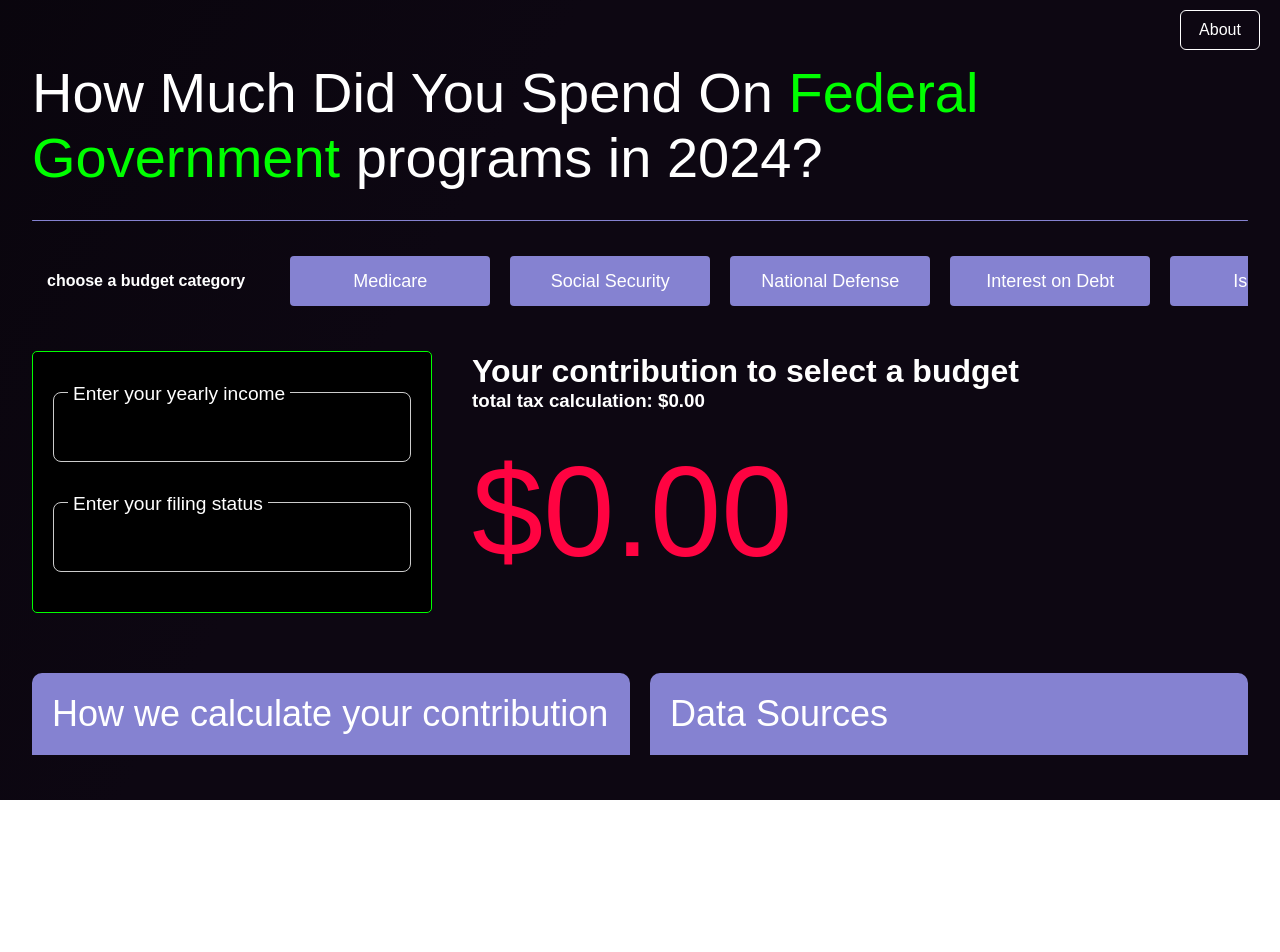
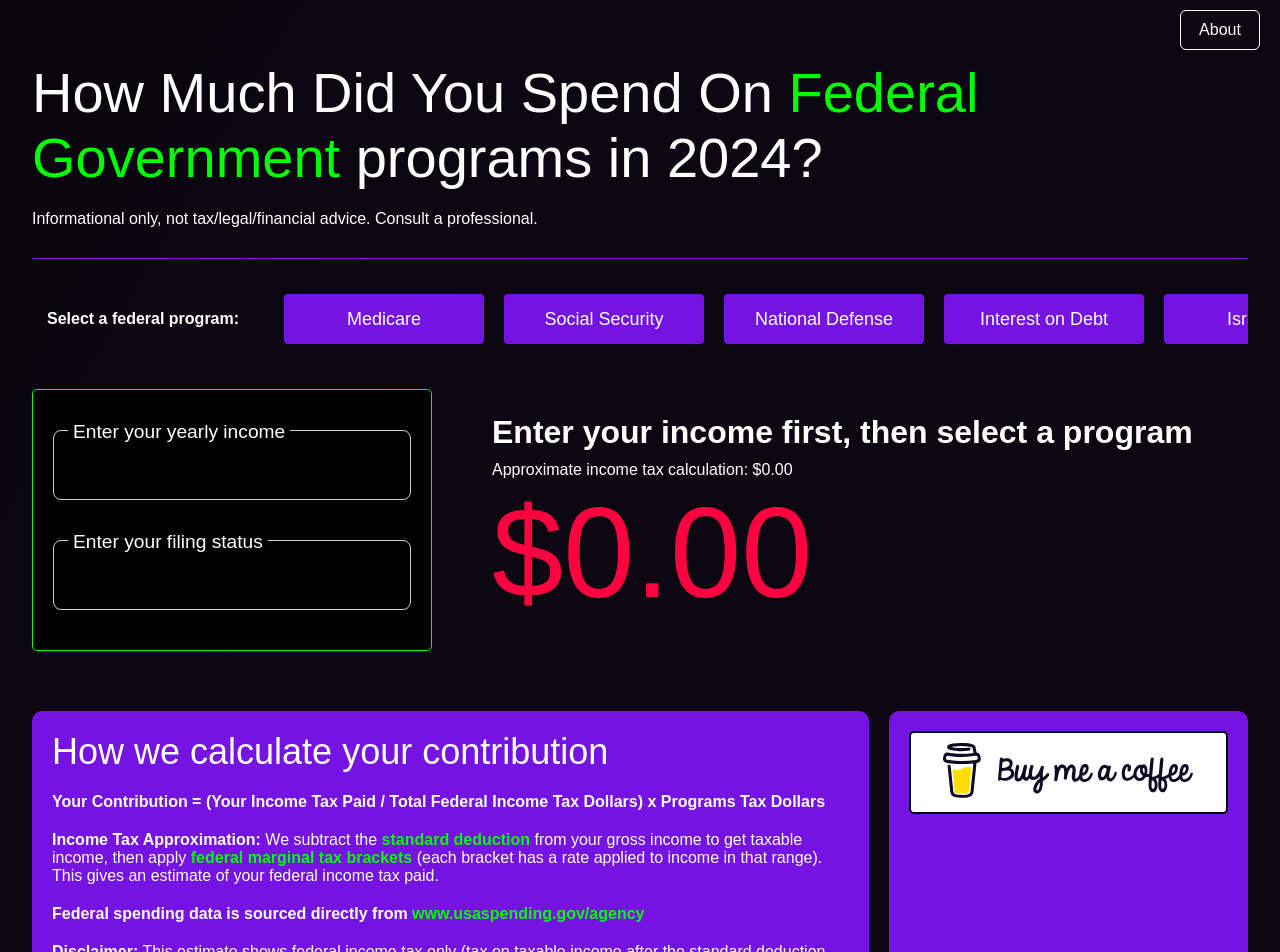
Before and after one commit to GiaredL/howmanytaxes, a Next.js app: page / in a window 1280 px wide. Shown: the top 952 px of the page. Before the commit the page ends 800 px from the top, so only its background shows below. Built offline with nearby package versions, Linux system fonts and the light colour scheme; a web font is replaced by a local one.

Commit message:
added how we calculate contributions and buy me a coffee

```diff
--- a/src/app/components/Calculation.module.scss
+++ b/src/app/components/Calculation.module.scss
@@ -13,15 +13,17 @@
   font-weight: 500;
 
   @media (max-width: 700px) {
-    font-size: 18px;
+    font-size: 24px;
+    margin-bottom: 10px;
   }
 }
 
 .contribution {
-  background-color: #8582d1;
+  background-color: #7513e3;
+
   border-top-right-radius: 10px;
   border-top-left-radius: 10px;
-  width: 50%;
+  width: 70%;
   padding: 20px;
 
   @media (max-width: 700px) {
@@ -31,12 +33,23 @@
 
 .sources {
   background-color: #8582d1;
+  background-color: #7513e3;
   border-top-right-radius: 10px;
   border-top-left-radius: 10px;
-  width: 50%;
+  width: 30%;
   padding: 20px;
 
   @media (max-width: 700px) {
     width: 100%;
   }
 }
+
+.buyCoffee {
+  display: flex;
+  justify-content: center;
+  align-items: center;
+  padding: 10px;
+  border: 2px solid black;
+  border-radius: 5px;
+  background-color: white;
+}
--- a/src/app/components/Calculation.tsx
+++ b/src/app/components/Calculation.tsx
@@ -1,14 +1,62 @@
 import React from 'react'
 import styles from './Calculation.module.scss'
+import Image from 'next/image'
 
 const Calculation = () => {
   return (
     <div className={styles.calcContainer}>
       <div className={styles.contribution}>
         <h2 className={styles.contributionCalc}>How we calculate your contribution</h2>
+        <div className={styles.disclaimer}>
+          <p style={{ fontWeight: '700', marginBottom: '20px', marginTop: '20px' }}>
+            Your Contribution = (Your Income Tax Paid / Total Federal Income Tax Dollars) x Programs Tax Dollars
+          </p>
+          <p style={{ marginBottom: '20px', fontWeight: '500' }}>
+            <span style={{ fontWeight: '600' }}>Income Tax Approximation:</span> We subtract the{' '}
+            <a
+              style={{ color: 'lime', fontWeight: '700' }}
+              href="https://apps.irs.gov/app/vita/content/00/00_13_005.jsp"
+            >
+              standard deduction{' '}
+            </a>
+            from your gross income to get taxable income, then apply{' '}
+            <a
+              href="https://www.irs.gov/filing/federal-income-tax-rates-and-brackets"
+              style={{ color: 'lime', fontWeight: '700' }}
+            >
+              federal marginal tax brackets{' '}
+            </a>
+            (each bracket has a rate applied to income in that range). This gives an estimate of your federal
+            income tax paid.
+          </p>
+
+          <p style={{ marginBottom: '20px', fontWeight: '600' }}>
+            Federal spending data is sourced directly from
+            <a href="https://www.usaspending.gov/agency" style={{ color: 'lime', fontWeight: '700' }}>
+              {' '}
+              www.usaspending.gov/agency
+            </a>
+          </p>
+
+          <p style={{ fontSize: '16px' }}>
+            <span style={{ fontWeight: '600' }}>Disclaimer:</span> This estimate shows federal income tax only (tax
+            on taxable income after the standard deduction, which is applied by default). It does not include
+            payroll taxes (Social Security/Medicare), tax credits, itemized deductions, capital gains treatment,
+            the AMT, state or local taxes, pre‑tax retirement contributions, or other adjustments. Use this as an
+            informational approximation only and consult a tax professional for a precise result.
+          </p>
+        </div>
+        <div>
+          <p></p>
+        </div>
       </div>
       <div className={styles.sources}>
-        <h2 className={styles.contributionCalc}>Data Sources</h2>
+        {/* <h2 className={styles.contributionCalc}>Data Sources</h2> */}
+        <div className={styles.buyCoffee}>
+          <a href="https://www.buymeacoffee.com/digirain">
+            <Image src="/buy-me-a-coffee.svg" alt="buy-me-a-coffee" width={250} height={55} />
+          </a>
+        </div>
       </div>
     </div>
   )
--- a/src/app/page.module.scss
+++ b/src/app/page.module.scss
@@ -70,7 +70,7 @@
 }
 
 .inputBar {
-  background-color: #8582d1;
+  background-color: #7513e3;
   border-radius: 8px;
   height: 1px;
   margin-bottom: 30px;
@@ -166,24 +166,31 @@
   overflow-y: hidden;
   align-items: center;
   scrollbar-width: thin;
-}
 
-.budgetBar button {
+  button {
     min-width: 200px;
     height: 50px;
     flex-shrink: 0;
     border: none;
-  background-color: #8582d1;
+    background-color: #7513e3;
     border-radius: 4px;
     color: white;
     cursor: pointer;
     font-size: 18px;
     font-weight: 500;
-  transition: all 0.5s;
+    transition: all 0.15s ease;
 
     &:hover {
-    scale: 102%;
+      transform: scale(1.02);
       transition: all 0.1s;
+    }
+
+    &.selectedButton {
+      /* now has higher specificity */
+      background-color: #8582d1;
+      box-shadow: 0 6px 12px rgba(0, 0, 0, 0.12);
+      transform: translateY(-1px);
+    }
   }
 }
 
@@ -198,7 +205,7 @@
 .heroContainers {
   display: flex;
   margin-bottom: 60px;
-  gap: 20px;
+  gap: 40px;
 
   @media (max-width: 700px) {
     flex-direction: column;
@@ -221,8 +228,18 @@
   justify-content: center;
   padding: 0 20px;
 
+  h1 {
+    margin-bottom: 10px;
+  }
+
+  h3 {
+    font-weight: 400;
+    font-size: 16px;
+  }
+
   @media (max-width: 700px) {
     padding: 0;
+    justify-content: center;
   }
 }
 
@@ -230,13 +247,13 @@
   display: flex;
   align-items: center;
   width: 100%;
-  height: 200px;
+  // height: 200px;
   font-size: clamp(5rem, 10vw, 11rem);
   max-width: 100%;
   color: #ff0341;
 
   @media (max-width: 700px) {
     align-items: baseline;
-    height: 150px;
+    margin-bottom: 40px;
   }
 }
--- a/src/app/page.tsx
+++ b/src/app/page.tsx
@@ -11,7 +11,7 @@ export default function Home() {
   const [income, setIncome] = useState(0)
   const [filingStatus, setFilingStatus] = useState<FilingStatus>('single')
   const [budget, setBudget] = useState<keyof typeof budgets>()
-  const [animatedContribution, setAnimatedContribution] = useState(0)
+  const [animatedContribution, setAnimatedContribution] = useState(1000)
 
   const [baselineContribution, setBaselineContribution] = useState(0)
 
@@ -75,14 +75,21 @@ export default function Home() {
             Federal Government
           </span>
           <span> programs in 2024?</span>
+          <p style={{ marginTop: '20px' }}>
+            Informational only, not tax/legal/financial advice. Consult a professional.
+          </p>
         </div>
         <div className={styles.inputBar}></div>
         <div className={styles.main}>
           <div className={styles.budgetBarContainer}>
             <div className={styles.budgetBar}>
-              <p>choose a budget category</p>
+              <p>Select a federal program:</p>
               {budgetOptions.map(b => (
-                <button key={b.value} onClick={() => setBudget(b.value as keyof typeof budgets)}>
+                <button
+                  key={b.value}
+                  onClick={() => setBudget(b.value as keyof typeof budgets)}
+                  className={budget === b.value ? styles.selectedButton : ''}
+                >
                   {b.label}
                 </button>
               ))}
@@ -122,14 +129,22 @@ export default function Home() {
 
             <div className={styles.resultContainer}>
               <h1>
-                Your contribution to{' '}
-                {budget ? (
-                  <span style={{ color: 'lime' }}>{budgetOptions.find(b => b.value === budget)?.label}</span>
+                {income ? (
+                  budget ? (
+                    <span style={{ color: 'lime' }}>
+                      {' '}
+                      Your contribution to {budgetOptions.find(b => b.value === budget)?.label}
+                    </span>
+                  ) : (
+                    'select a budget'
+                  )
                 ) : (
-                  'select a budget'
+                  'Enter your income first, then select a program'
                 )}{' '}
               </h1>
-              <h3>total tax calculation: {formatCurrencyWithSymbol(calculateTax(income, filingStatus))}</h3>
+              <h3>
+                Approximate income tax calculation: {formatCurrencyWithSymbol(calculateTax(income, filingStatus))}
+              </h3>
               <div className={styles.contributionContainer}>
                 <p className={styles.contribution}>{formatCurrencyWithSymbol(animatedContribution)}</p>
               </div>
```
Also changed, not shown: public/buy-me-a-coffee.svg (added). Lines whose indentation alone changed are shown as unchanged.
